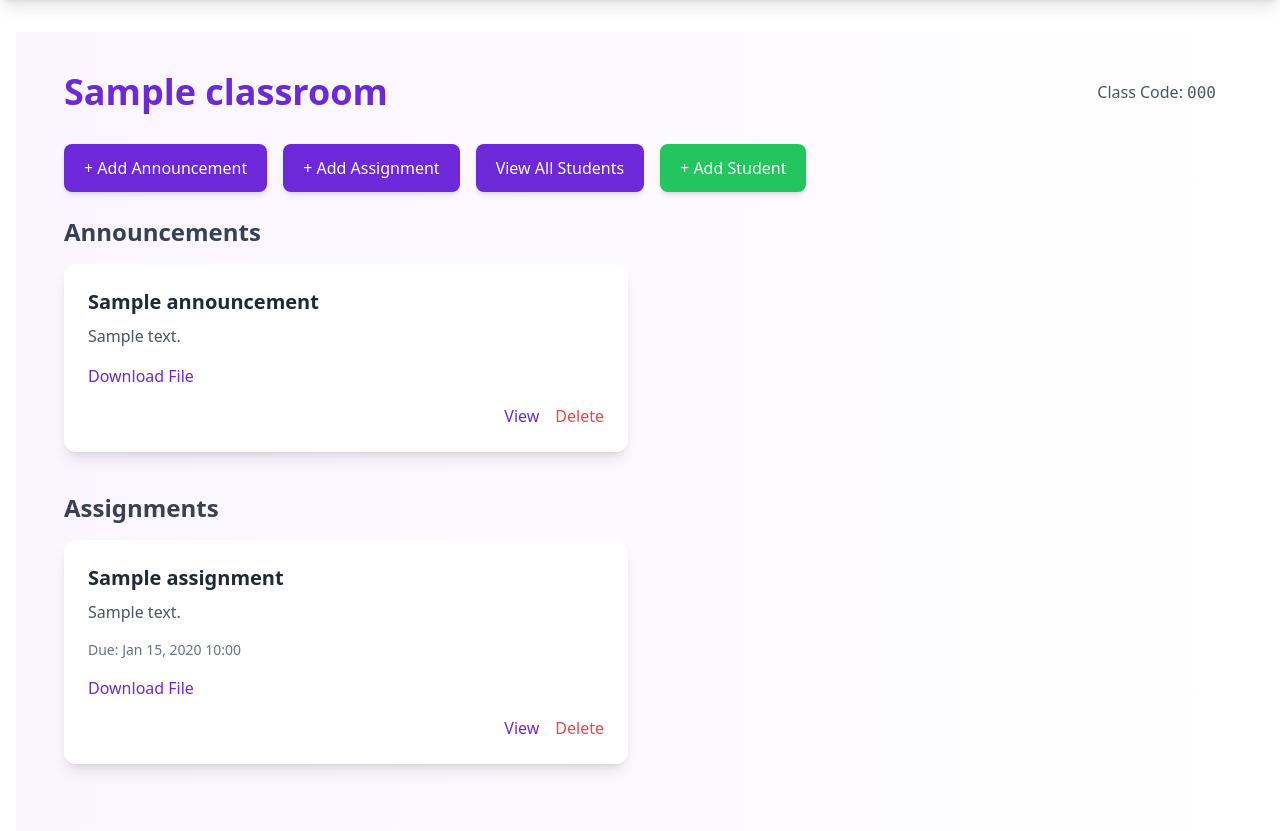
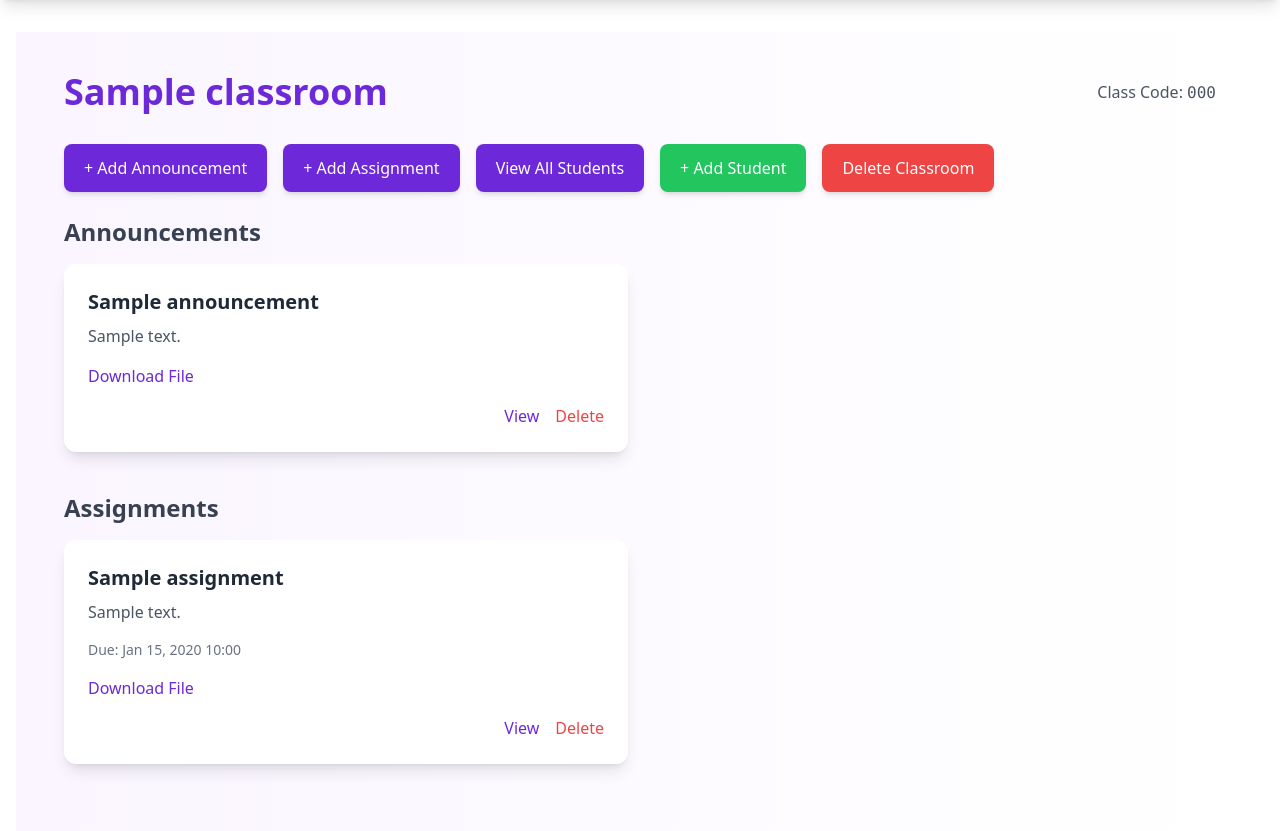
Before and after one commit to MalikHashirShakeel/Classroom-Web-App, a Django app: page /classroom/1/ in a window 1280 px wide. Shown: the part 72-903 px from the top of the page. Run offline with Django 5.2, Linux system fonts and the light colour scheme; a user stored in the database is signed in; tables that the repository leaves empty hold one stand-in row (values such as "Sample post"); some libraries are stand-ins or nearby versions.

Commit message:
Added the delete and leave classroom functionality.

```diff
--- a/classroom_web_app/classroom/templates/classroom/classroom_detail.html
+++ b/classroom_web_app/classroom/templates/classroom/classroom_detail.html
@@ -9,6 +9,50 @@
             <h1 class="text-4xl font-bold text-custom-purple">{{ classroom.name }}</h1>
             <p class="text-gray-600">Class Code: <span class="font-mono">{{ classroom.class_code }}</span></p>
         </div>
+
+        <!-- For Teachers: Delete Classroom Button -->
+        {% if is_creator %}
+            <div class="flex space-x-4 mb-6">
+                <a href="{% url 'add_announcement' classroom.id %}"
+                   class="bg-custom-purple text-white px-5 py-3 rounded-lg hover:bg-purple-700 transition shadow-md">
+                    + Add Announcement
+                </a>
+                <a href="{% url 'add_assignment' classroom.id %}"
+                   class="bg-custom-purple text-white px-5 py-3 rounded-lg hover:bg-purple-700 transition shadow-md">
+                    + Add Assignment
+                </a>
+                <a href="{% url 'view_students' classroom.id %}"
+                   class="bg-custom-purple text-white px-5 py-3 rounded-lg hover:bg-purple-700 transition shadow-md">
+                    View All Students
+                </a>
+                <a href="{% url 'add_student' classroom.id %}"
+                   class="bg-green-500 text-white px-5 py-3 rounded-lg hover:bg-green-700 transition shadow-md">
+                    + Add Student
+                </a>
+                <form method="post" action="{% url 'delete_classroom' classroom.id %}" class="inline">
+                    {% csrf_token %}
+                    <button type="submit"
+                            class="bg-red-500 text-white px-5 py-3 rounded-lg hover:bg-red-700 transition shadow-md"
+                            onclick="return confirm('Are you sure you want to delete this classroom? All data (announcements, assignments, submissions, etc.) will be permanently deleted.');">
+                        Delete Classroom
+                    </button>
+                </form>
+            </div>
+        {% endif %}
+
+        <!-- For Students: Leave Classroom Button -->
+        {% if not is_creator %}
+            <div class="mb-6">
+                <form method="post" action="{% url 'leave_classroom' classroom.id %}" class="inline">
+                    {% csrf_token %}
+                    <button type="submit"
+                            class="bg-red-500 text-white px-5 py-3 rounded-lg hover:bg-red-700 transition shadow-md"
+                            onclick="return confirm('Are you sure you want to leave this classroom? You will no longer have access to its content.');">
+                        Leave Classroom
+                    </button>
+                </form>
+            </div>
+        {% endif %}
 
         <!-- For Students: Due Tasks Card -->
         {% if not is_creator %}
@@ -62,28 +106,6 @@
                     {% endif %}
                 </div>
             </div>
-        {% endif %}
-
-        <!-- Add Announcement/Assignment + View Students + Add Student Buttons (for creator) -->
-        {% if is_creator %}
-        <div class="flex space-x-4 mb-6">
-            <a href="{% url 'add_announcement' classroom.id %}"
-               class="bg-custom-purple text-white px-5 py-3 rounded-lg hover:bg-purple-700 transition shadow-md">
-                + Add Announcement
-            </a>
-            <a href="{% url 'add_assignment' classroom.id %}"
-               class="bg-custom-purple text-white px-5 py-3 rounded-lg hover:bg-purple-700 transition shadow-md">
-                + Add Assignment
-            </a>
-            <a href="{% url 'view_students' classroom.id %}"
-               class="bg-custom-purple text-white px-5 py-3 rounded-lg hover:bg-purple-700 transition shadow-md">
-                View All Students
-            </a>
-            <a href="{% url 'add_student' classroom.id %}"
-               class="bg-green-500 text-white px-5 py-3 rounded-lg hover:bg-green-700 transition shadow-md">
-                + Add Student
-            </a>
-        </div>
         {% endif %}
 
         <!-- Announcements Section -->
--- a/classroom_web_app/classroom/urls.py
+++ b/classroom_web_app/classroom/urls.py
@@ -23,4 +23,6 @@ urlpatterns = [
     path('<int:classroom_id>/students/', views.view_students, name='view_students'),  # View all students
     path('<int:classroom_id>/students/<int:student_id>/delete/', views.delete_student, name='delete_student'),  # Delete student
     path('<int:classroom_id>/add-student/', views.add_student, name='add_student'),  # Add student by email
+    path('<int:classroom_id>/delete/', views.delete_classroom, name='delete_classroom'),  # Delete classroom
+    path('<int:classroom_id>/leave/', views.leave_classroom, name='leave_classroom'),  # Leave classroom
 ]
--- a/classroom_web_app/classroom/views.py
+++ b/classroom_web_app/classroom/views.py
@@ -428,3 +428,32 @@ def add_student(request, classroom_id):
             messages.error(request, 'No user found with this email.')
 
     return render(request, 'classroom/add_student.html', {'classroom': classroom})
+
+#------------------------------------------------------------
+
+@login_required
+def delete_classroom(request, classroom_id):
+    """View to delete a classroom and all its related data."""
+    classroom = get_object_or_404(Classroom, id=classroom_id)
+    if classroom.created_by != request.user:
+        return redirect('classroom_list')  # Redirect if the user is not the creator
+
+    if request.method == 'POST':
+
+        classroom.delete()
+        return redirect('classroom_list')
+
+    return redirect('classroom_detail', classroom_id=classroom.id)
+
+#------------------------------------------------------------
+
+@login_required
+def leave_classroom(request, classroom_id):
+    """View for a student to leave a classroom."""
+    classroom = get_object_or_404(Classroom, id=classroom_id)
+    if request.method == 'POST':
+        # Remove the student from the classroom
+        Enrollment.objects.filter(classroom=classroom, student=request.user).delete()
+        return redirect('classroom_list')  # Redirect to the classroom list after leaving
+
+    return redirect('classroom_detail', classroom_id=classroom.id)
```
